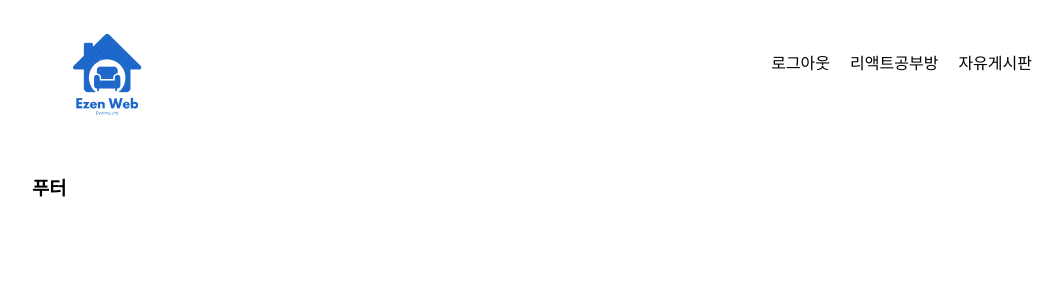
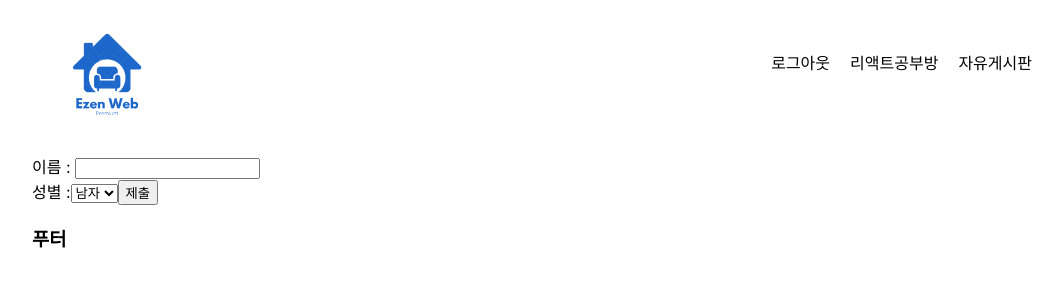
Before and after one commit to pigji/Spring_Ezenweb, a React (Create React App) app in the folder src/main/frontend/: page /chapter11/SignUp in a window 1280 px wide. Shown: the top 300 px of the page, without its empty margins (108-1171 px from the left). Built offline with nearby package versions, Linux system fonts and the light colour scheme; no server answers.

Commit message:
12월9일금요일 React_교재 10장, 11장 실습 [ 제어컴포넌트 , select태그 ]

```diff
--- /dev/null
+++ b/src/main/frontend/src/Book/chapter10/AttendanceBook.jsx
@@ -0,0 +1,18 @@
+// p. 300 리스트와 키
+import React from 'react';
+
+const students = [  // 리스트 생성
+    { id:1, name: 'Inje' }, { id:2, name: 'Steve' },
+    { id:3, name: 'Bill' }, { id:4, name: 'Jeff' } ]
+
+export default function AttendanceBook( props ){
+
+    // JSX 표현식 { JS 코드 }
+    return(
+        <ul>
+            {
+                students.map( ( s ) => { return <li key={ s.id }>{ s.name }</li>; } )   // 반복 렌더링 : 배열.map( ( 반복변수명 )  => { 코드 } )
+            }
+        </ul>
+    )
+}
--- /dev/null
+++ b/src/main/frontend/src/Book/chapter11/SignUp.jsx
@@ -0,0 +1,36 @@
+// 실습 : 사용자 정보 입력받기  p.324
+import React , { useState } from 'react'
+
+export default function SignUp( props ) {
+
+    // 1. 컴포넌트 메모리
+    const [ name, setName ] = useState('');
+    const [ gender, setGender ] = useState('남자');
+
+    // 2. 이벤트 함수
+    const handleChangeName = ( e ) => { setName( e.target.value ); }
+    const handleChangeGender = ( e ) => { setGender( e.target.value ); }
+
+    // 2. 이벤트 함수
+    const handleSubmit = ( e ) => {
+            alert( `이름 : ${ name }, 성별 : ${ gender }` );  // state 값 호출
+            e.preventDefault();
+    }
+    // 3. 렌더링
+    return(
+        <form onSubmit = { handleSubmit }>
+            <lable>
+                이름 : <input type="text" value={ name } onChange={ handleChangeName } />
+            </lable>
+            <br />
+            <lable>
+                성별 :
+                    <select value={ gender } onChange={ handleChangeGender } >
+                        <option value="남자"> 남자 </option>
+                        <option value="여자"> 여자 </option>
+                    </select>
+            </lable>
+            <button type="submit"> 제출 </button>
+        </form>
+    )
+}
--- a/src/main/frontend/src/component/Index.jsx
+++ b/src/main/frontend/src/component/Index.jsx
@@ -31,6 +31,8 @@ import ConfirmButton from '../Book/chapter8/ConfirmButton' // 8장 [ 클래스
 import ConfirmButton2 from '../Book/chapter8/ConfirmButton2' // 8장 [ 함수형 ]
 import TestState from '../Book/chapter8/TestState' // 8장 [ setState vs prevState 비교 ]
 import LandingPage from '../Book/chapter9/LandingPage' // 9장
+import AttendanceBook from '../Book/chapter10/AttendanceBook' // 10장
+import SignUp from '../Book/chapter11/SignUp' // 11장
 
 
 // 라우터 설치[ 터미널 ] : npm i react-router-dom   ==  npm install react-router-dom    // i는 install 약자
@@ -50,7 +52,8 @@ export default function Index( props ){
         <div className="webbox">
             <BrowserRouter>
                 <Header/>
-                        <Routes>    {/* 해당 경로 지정 */}
+                        <Routes>    {/* 해당 경로 지정 ( 경로명은 아무거나 ) */}
+                            {/* <Route path="경로지정" , element = { 컴포넌트명 /> } />  */}
                             <Route path="/" element = { <Home />} />
                             <Route path="/member/signup" element={ <Signup/> } />
                             <Route path="/member/login" element={ <Login/> } />
@@ -58,13 +61,15 @@ export default function Index( props ){
                             <Route path="/board/write" element={ <BoardWrite/> } />
                             <Route path="/book/list" element={ <BookList/> } />
 
-                            <Route path="/book/chapter3" element={ <Library/> } />
-                            <Route path="/book/chapter4" element={ <Clock/> } />
-                            <Route path="/book/chapter5" element={ <CommentList/> } />
-                            <Route path="/book/chapter6" element={ <NotificationList/> } />
-                            <Route path="/book/chapter7" element={ <Accommodate/> } />
-                            <Route path="/book/chapter8" element={ <ConfirmButton/> } />
-                            <Route path="/book/chapter9" element={ <LandingPage/> } />
+                            <Route path="/chapter3/Library" element={ <Library/> } />
+                            <Route path="/chapter4/Clock" element={ <Clock/> } />
+                            <Route path="/chapter5/CommentList" element={ <CommentList/> } />
+                            <Route path="/chapter6/NotificationList" element={ <NotificationList/> } />
+                            <Route path="/chapter7/Accommodate" element={ <Accommodate/> } />
+                            <Route path="/chapter8/ConfirmButton2" element={ <ConfirmButton/> } />
+                            <Route path="/chapter9/LandingPage" element={ <LandingPage/> } />
+                            <Route path="/chapter10/AttendanceBook" element={ <AttendanceBook/> } />
+                            <Route path="/chapter11/SignUp" element={ <SignUp/> } />
                         </Routes>
                 <Footer/>
             </BrowserRouter>
--- a/src/main/frontend/src/index.js
+++ b/src/main/frontend/src/index.js
@@ -17,6 +17,9 @@ import ConfirmButton from './Book/chapter8/ConfirmButton' // 8장 [ 클래스형
 import ConfirmButton2 from './Book/chapter8/ConfirmButton2' // 8장 [ 함수형 ]
 import TestState from './Book/chapter8/TestState' // 8장 [ setState vs prevState 비교 ]
 import LandingPage from './Book/chapter9/LandingPage' // 9장
+import AttendanceBook from './Book/chapter10/AttendanceBook' // 10장 [ 실습 ]
+import Signup from './Book/chapter11/SignUp' // 11장 [ 실습 ]
+
 
 
 // 2. DOM 컨테이너 [ 'root' 는 public --> index.html 안에 있는 태그 ]
```
Also changed, not shown: src/main/frontend/src/Book/chapter11/Ex1_Form.jsx (added, +35 -0 lines).
